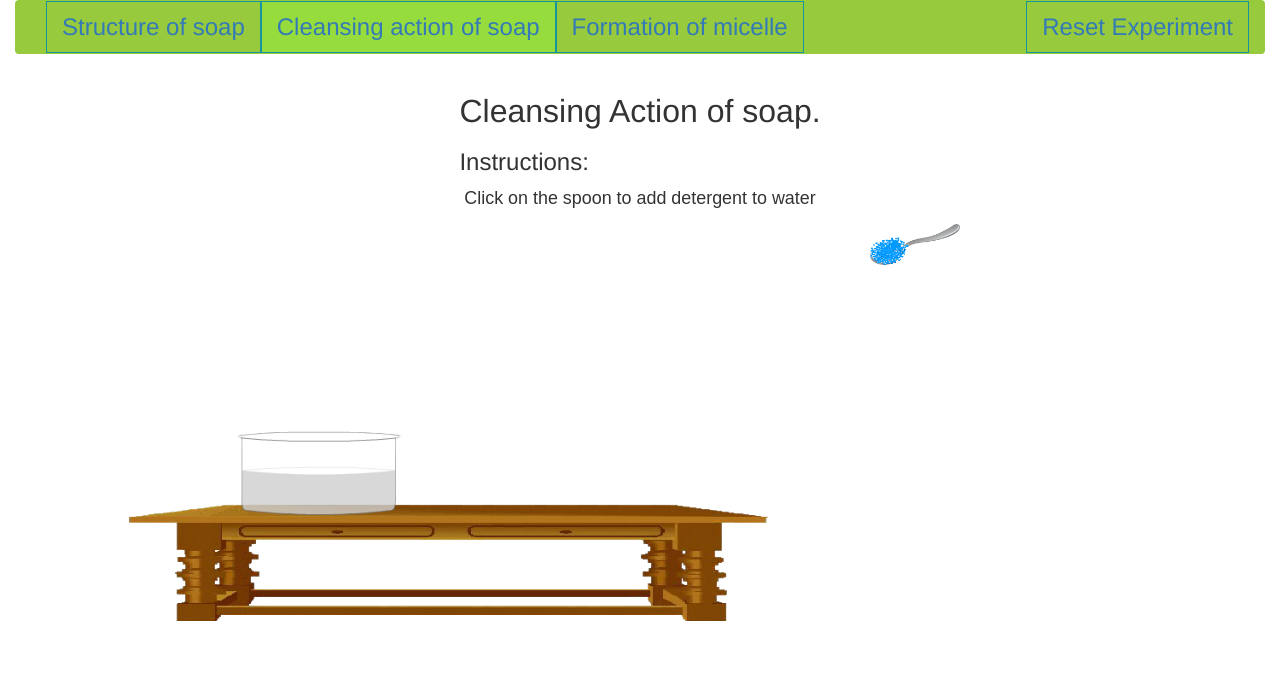
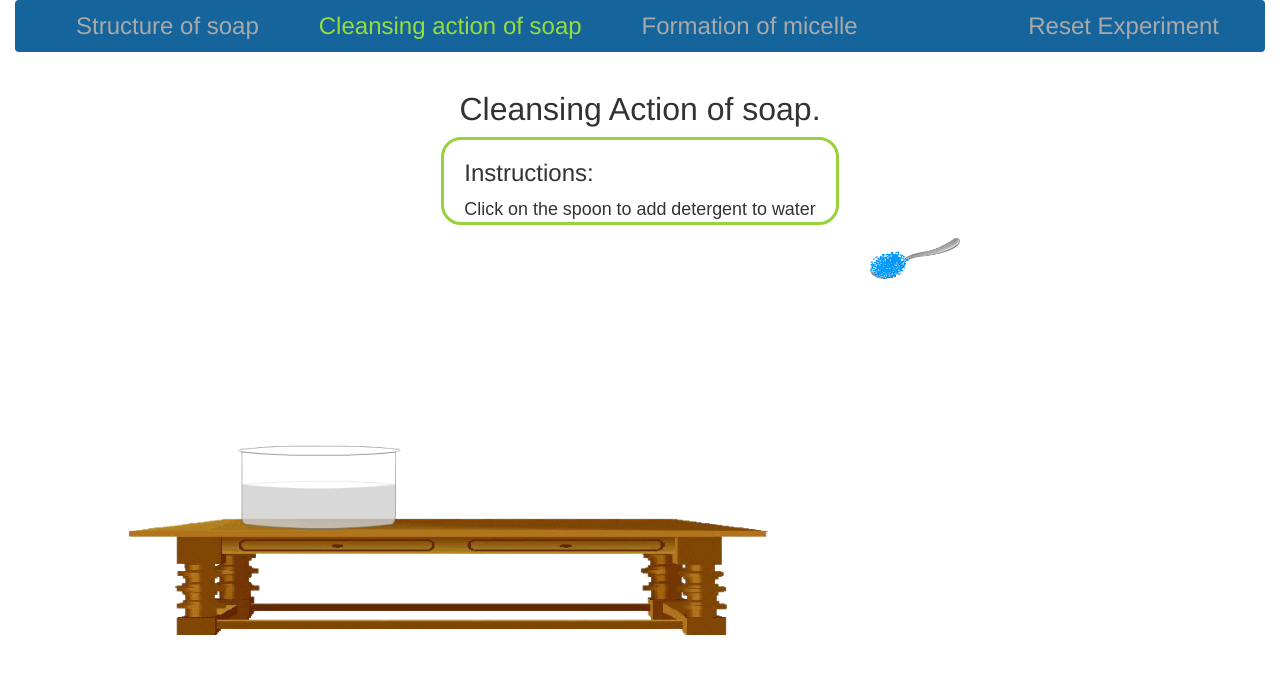
Before and after one commit to virtual-labs/exp-association-colloids-iiith, a plain HTML site: page experiment/simulation/cleansingAction.html in a window 1280 px wide. Drawn offline with nearby package versions, Linux system fonts and the light colour scheme.

Commit message:
changed files

```diff
--- a/experiment/simulation/cleansingAction.html
+++ b/experiment/simulation/cleansingAction.html
@@ -20,7 +20,7 @@
                 <ul class="nav navbar-nav h3">
                     <!-- Links for other parts of experiment -->
                     <li class="nav-link"><a href="./index.html">Structure of soap</a></li>
-                    <li class="nav-link activeLink" ><a href="#">Cleansing action of soap</a></li>
+                    <li class="nav-link" ><a id="activeLink" href="#">Cleansing action of soap</a></li>
                     <li class="nav-link"><a href="./micelleFormation.html">Formation of micelle</a></li>
                 </ul>
                 <ul class="nav navbar-nav navbar-right h3">
@@ -33,8 +33,10 @@
                 <div class="row">
                     <h1 class = "title" id="description">Cleansing Action of soap.</h1>
                     <!-- Instruction messages about how to perform the experiment -->
-                    <h3>Instructions:</h3>
-                    <div id="procedureMessage">Click on the spoon to add detergent to water</div>
+                    <div class="instructionsBox">
+                        <h3 id="instructions">Instructions:</h3>
+                        <div id="procedureMessage">Click on the spoon to add detergent to water</div>
+                    </div>
                 </div>
             </div>
         </div>
--- a/experiment/simulation/css/main.css
+++ b/experiment/simulation/css/main.css
@@ -13,26 +13,31 @@
 .nav-link ,.nav ,.navbar-nav,.navbar ,.navbar-custom{
     padding-left: 15px;
     padding-right: 15px;
-    background-color: rgb(151, 202, 61);
-    color: rgb(21,100,156) ;
+    color: rgb(151, 202, 61);
+    background-color: rgb(21,100,156) ;
 }
-.nav-link{
-    padding: 0px;
-    border: 1px rgb(21,150,156) solid;
+.nav-link>a{
+    color:rgb(169,169,169);
 }
 
-.activeLink{
-    background-color: rgb(151, 220, 61);
+#activeLink{
+    color: rgb(151, 220, 61);
 }
 .nav>li>a:focus,.nav>li>a:hover{
-    background-color: rgb(151, 210, 61);
-    color: rgb(21,100,156) ;
+    color: rgb(151, 210, 61);
+    background-color: rgb(21,100,156) ;
 }
 
 #procedureMessage {
     text-align: center;
     font-family: Arial, Helvetica, sans-serif;
     font-size: 1.4vw;
+}
+
+.instructionsBox{
+    padding: 0px 20px;
+    border-radius: 20px;
+    border: 3px solid rgb(151, 210, 61) ;
 }
 
 .molecularView, .dropping-objects{
--- a/experiment/simulation/js/main.js
+++ b/experiment/simulation/js/main.js
@@ -178,6 +178,7 @@ function moveGlassRod(expName){
             },4500);
         }else if(detergentAddCounter === 3){
             setTimeout(function(){
+                document.getElementById("instructions").innerHTML = "Observations:";
                 procedureMessage.innerHTML = "Watch the micelle formation below. Critical Micelle Concentration(CMC) achieved";
                 videoMessage.innerHTML = "molecular view of soap molecules at critical micelle concentration:";
                 videos.pause();
@@ -242,7 +243,8 @@ function moveClothWithStain(){
             translateY: '-17vw',
             opacity:'1'
         });
-        message = "Hence we get the clean cloth.";
+        message = "We get the clean cloth.";
+        document.getElementById("instructions").innerHTML = "Observations:";
         document.getElementById("procedureMessage").innerHTML = message;
     },8000);
 
```
Also changed, not shown: experiment/simulation/index.html (+5 -3 lines), experiment/simulation/micelleFormation.html (+5 -3 lines).
